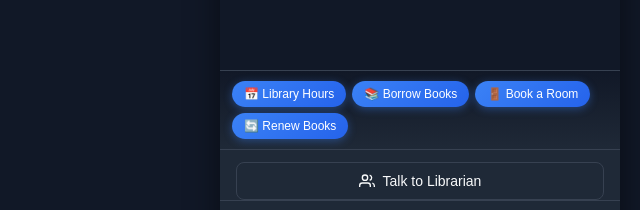
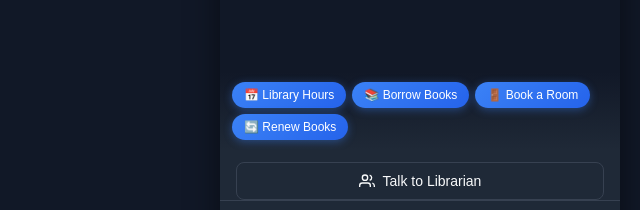
Before and after one commit to RobBallasiw/library-chatbot, a website: page public/index.html in a window 1280 px wide. Both pictures are taken after a click on the button 1172 px from the left and 86 px from the top of the page. Shown: the part 431-641 px from the top of the page, 640-1280 px from the left. Drawn offline with Linux system fonts and the light colour scheme; no server answers.

Commit message:
Remove borders between quick replies and action bar for seamless look

```diff
--- a/public/style.css
+++ b/public/style.css
@@ -337,7 +337,7 @@ body.dark-mode .close-btn:hover {
 .action-bar {
   padding: 12px 16px 0;
   background: var(--bg-secondary);
-  border-top: 1px solid var(--border-color);
+  border-top: none;
 }
 
 .librarian-btn {
@@ -1074,7 +1074,7 @@ body.loading::after {
 .quick-replies {
   padding: 10px 12px;
   background: linear-gradient(to bottom, var(--bg-chat), transparent);
-  border-top: 1px solid var(--border-color);
+  border-top: none;
   display: flex;
   gap: 6px;
   flex-wrap: wrap;
@@ -1396,7 +1396,7 @@ body.dark-mode .librarian-btn {
 
 body.dark-mode .action-bar {
   background: transparent;
-  border-top-color: var(--border-color);
+  border-top: none;
 }
 
 body.dark-mode .message-sender {
```
